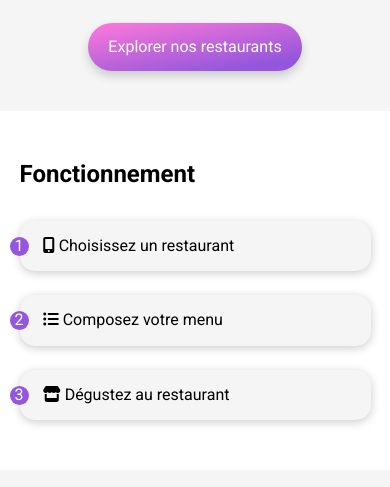
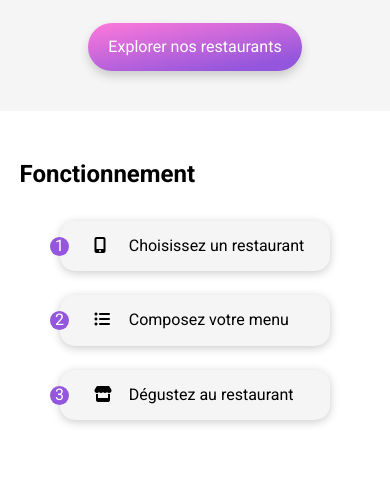
Before and after one commit to MatLyp/OC_P3, a website: page index.html in a window 390 px wide. Shown: the part 274-761 px from the top of the page. Drawn offline with Linux system fonts and the light colour scheme; a web font is replaced by a local one.

Commit message:
correction functionning section + responsive

```diff
--- a/index.html
+++ b/index.html
@@ -37,27 +37,25 @@
 
         <section class="functioning">
             <h2>Fonctionnement</h2>
-            <!-- <ol>
-                <li>Choisissez un restaurant</li>
-                <li>Composez votre menu</li>
-                <li>Dégustez au restaurant</li>
-            </ol> -->
 
-            <div class="functioning__cards">
+            <div class="steps">
+                <div class="steps__cards">
                     <span>1</span>
                     <i class="fa-solid fa-mobile-screen-button"></i>
                     <p>Choisissez un restaurant</p>
                 </div>
-            <div class="functioning__cards">
+                <div class="steps__cards">
                     <span>2</span>
                     <i class="fa-solid fa-list-ul"></i>
                     <p>Composez votre menu</p>
                 </div>
-            <div class="functioning__cards">
+                <div class="steps__cards">
                     <span>3</span>
                     <i class="fa-solid fa-store"></i>
                     <p>Dégustez au restaurant</p>
                 </div>
+            </div>
+
         </section>
 
         <section class="restaurants">
--- a/sass/pages/_home.scss
+++ b/sass/pages/_home.scss
@@ -27,58 +27,48 @@
 .functioning {
     margin-top: 50px;
     margin-bottom: 50px;
-
+    @include sides-margin;
     & h2 {
-        @include sides-margin;
         margin-bottom: 2rem;
     }
+}
+
+.steps {
+
+    display: flex;
+    flex-wrap: wrap;
+    justify-content: space-around;
 
     &__cards {
-        // display: inline-block;
-        width: auto;
-        height: auto;
+        width: 270px;
         border-radius: 15px;
         background-color: $clr-low-grey;
         box-shadow: 0 2px 10px $clr-shadow-grey;
-        @include sides-margin;
+        margin-left: 5px;
+        margin-right: 5px;
         margin-bottom: 1.5rem;
-
 
         & span {
             display: inline-block;
             transform: translateX(-10px);
-            // border: 1px solid blue;
             background-color: $clr-primary;
             color: white;
             width: 1.2rem;
             height: 1.2rem;
             border-radius: 50%;
             text-align: center;
+            margin: auto 0;
+        }
+
+        & i {
+            width: 20px;
+            margin: auto 4%;
         }
 
         & p {
             display: inline-block;
-
-            // text-align: center;
-            // padding-left: auto;
-            // padding-right: auto;
-            // margin-left: auto;
-            // margin-right: auto;
         }
     }
-
-    // & ol {
-    //     border: 1px solid green;
-    //     background-position: 50 0;
-
-    //     & li {
-    //         border: 1px solid red;
-    //         // transform: translateX(-10px);
-    //         border-radius: 10px;
-    //         padding-left: 80px;
-
-    //     }
-    // }
 }
 
 .restaurants {
```
Also changed, not shown: css/style.css. Lines whose indentation alone changed are shown as unchanged.
